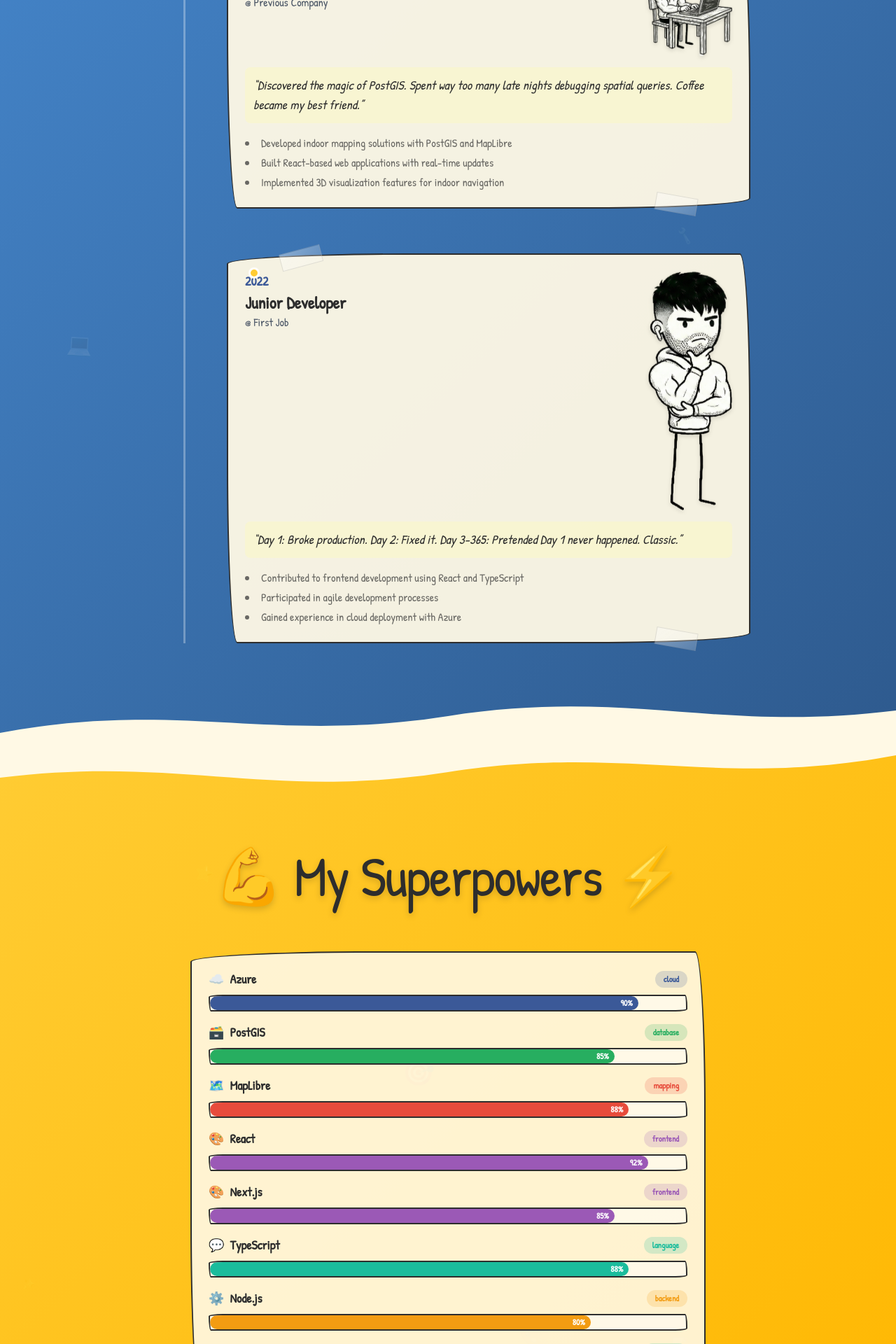
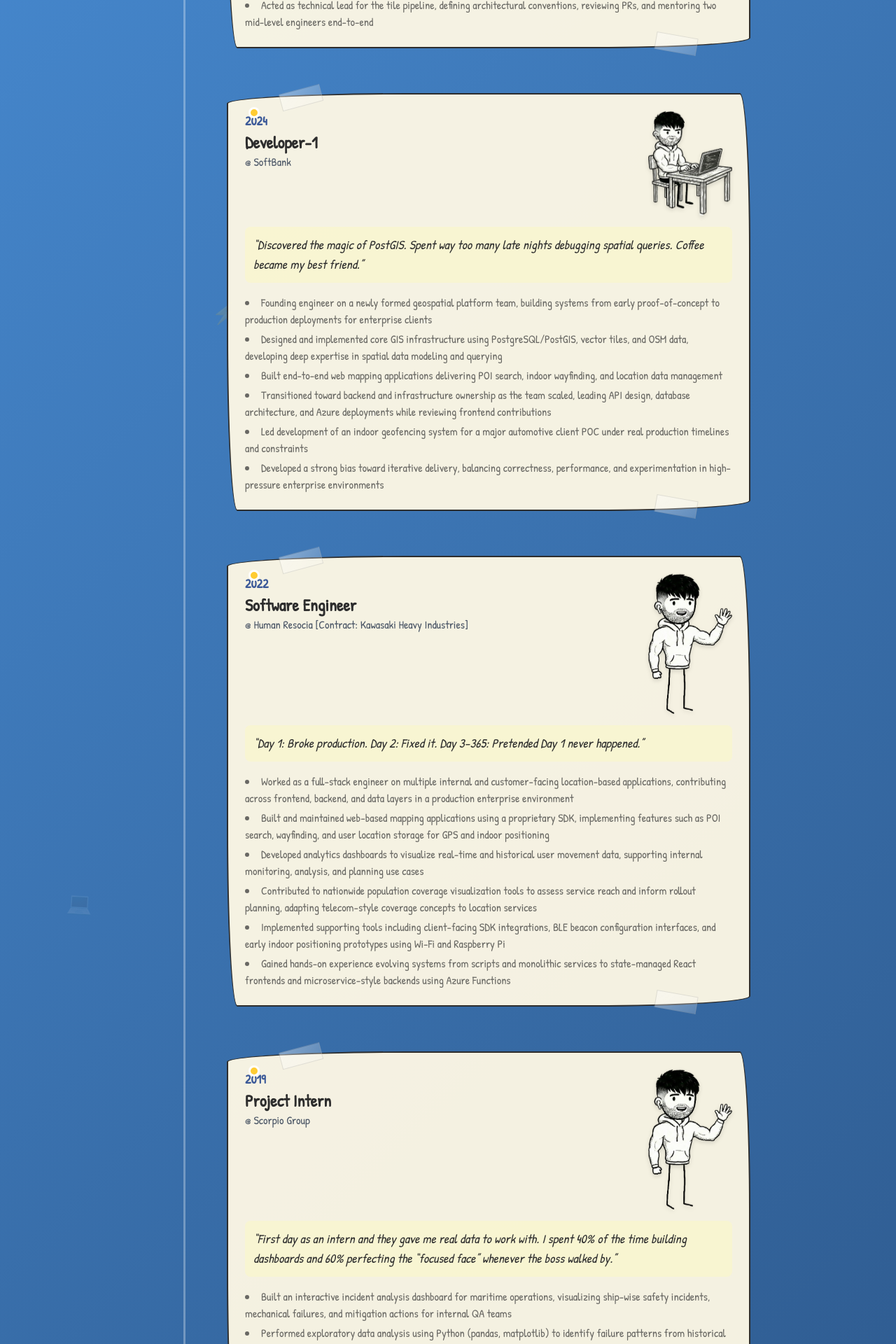
Before and after one commit to architpai/diary-of-archit, a Next.js app: page / in a window 1280 px wide. Shown: the part 2169-4089 px from the top of the page at 70% size. Built offline with nearby package versions, Linux system fonts and the light colour scheme.

Commit message:
feat: update content.json and doodle animation

```diff
--- a/components/Contact.tsx
+++ b/components/Contact.tsx
@@ -34,11 +34,10 @@
         {!isSerious && (
           <motion.div
             className="flex-shrink-0"
-            initial={{ opacity: 0, x: -50 }}
+            initial={{ opacity: 0, x: 50 }}
             whileInView={{ opacity: 1, x: 0 }}
             viewport={{ once: true }}
-            animate={{ y: [0, -8, 0] }}
-            transition={{ duration: 3, repeat: Infinity, ease: "easeInOut" }}
+            transition={{ duration: 0.8, ease: "easeOut" }}
           >
             <Image
               src="/avatar/namaste_pose.png"
--- a/components/FloatingDoodles.tsx
+++ b/components/FloatingDoodles.tsx
@@ -2,6 +2,7 @@
 
 import { motion } from 'framer-motion';
 import { useSeriousMode } from '@/contexts/SeriousModeContext';
+import { useState, useEffect } from 'react';
 
 interface Doodle {
   content: string;
@@ -42,17 +43,19 @@
   }));
 }
 
-export default function FloatingDoodles({
-  variant = 'mixed',
+export default function FloatingDoodles({   variant = 'mixed',
   density = 'normal',
   className = ''
 }: FloatingDoodlesProps) {
   const { isSerious } = useSeriousMode();
+  const [doodles, setDoodles] = useState<Doodle[]>([]);
+
+  useEffect(() => {
+    setDoodles(generateDoodles(variant, density));
+  }, [variant, density]);
 
   // Hide in serious mode
   if (isSerious) return null;
-
-  const doodles = generateDoodles(variant, density);
 
   return (
     <div className={`absolute inset-0 overflow-hidden pointer-events-none z-0 ${className}`}>
--- a/components/Skills.tsx
+++ b/components/Skills.tsx
@@ -19,7 +19,10 @@
   mapping: '#e74c3c',
   frontend: '#9b59b6',
   backend: '#f39c12',
-  language: '#1abc9c',
+  domain: '#f1c40f',
+  graphics: '#e67e22',
+  architecture: '#7f8c8d',
+  devops: '#1abc9c',
 };
 
 // Category icons
@@ -29,7 +32,10 @@
   mapping: '🗺️',
   frontend: '🎨',
   backend: '⚙️',
-  language: '💬',
+  domain: '🎯',
+  graphics: '🧱',
+  architecture: '🏗️',
+  devops: '🛠️',
 };
 
 export default function Skills() {
--- a/components/Timeline.tsx
+++ b/components/Timeline.tsx
@@ -12,7 +12,7 @@
 const doodlePoses: Record<string, string> = {
   celebration: '/avatar/victory_pose.png',
   coding: '/avatar/coding_pose.png',
-  newbie: '/avatar/thinking_pose.png',
+  newbie: '/avatar/waving_pose.png',
 };
 
 interface Experience {
--- a/data/content.json
+++ b/data/content.json
@@ -1,25 +1,25 @@
 {
   "personal": {
     "name": "Archit Pai",
-    "title": "Developer",
-    "tagline": "Building cool stuff, one bug at a time",
+    "title": "Full-Stack Engineer | Geospatial Systems",
+    "tagline": "Building scalable systems, one experiment at a time",
     "hobbies": [
       {
-        "id": "pokemon",
-        "title": "Pokémon TCG",
-        "narrative": "Some kids collected sports cards. I collected pocket monsters. Still do, actually. My Charizard collection is worth more than my first salary (don't tell anyone).",
+        "id": "pokemon-rom-dev",
+        "title": "Pokémon ROM development",
+        "narrative": "Building custom ROMs for Pokémon games because apparently FireRed wasn't perfect enough. Nintendo’s lawyers have not been contacted (yet).",
         "icon": "🎴"
       },
       {
         "id": "gym",
         "title": "Gym & Fitness",
-        "narrative": "Remember when I said I'd start going to the gym 'next Monday'? Well, I finally did. Now I'm addicted to the pain. Send help.",
+        "narrative": "Started training to be the next Mr. Olympia. Now I’m addicted to discipline and soreness. Send help.",
         "icon": "💪"
       },
       {
         "id": "llm",
         "title": "Local LLM Experiments",
-        "narrative": "Running AI models on my MacBook Pro M4 Pro like a mad scientist. My laptop sounds like a jet engine sometimes, but hey, at least it's learning.",
+        "narrative": "Running LLMs locally and experimenting with fine-tuning, RAG pipelines, and my own “Claude-like” coding assistant. My laptop sounds like a jet engine sometimes.",
         "icon": "🤖"
       }
     ],
@@ -28,28 +28,34 @@
   "experiences": [
     {
       "id": "exp-1",
-      "date": "2024",
-      "professionalTitle": "Senior Developer",
-      "company": "Tech Company",
-      "diaryNarrative": "Finally got promoted! Mom was so proud she called all the relatives. ALL of them. My phone didn't stop ringing for a week.",
+      "date": "2025",
+      "professionalTitle": "Developer-2",
+      "company": "Stealth Startup",
+      "diaryNarrative": "Finally got promoted. Mom was so proud she called all the relatives. All of them. My phone didn’t stop ringing for a week. Worth it.",
       "resumeBulletPoints": [
-        "Led development of enterprise geospatial applications",
-        "Architected cloud-native solutions using Azure services",
-        "Mentored junior developers and conducted code reviews"
+        "First engineering hire, serving as the bridge between mapping research and production engineering; contributed across map rendering, routing, analytics, positioning, and data pipelines as the company scaled from zero to production",
+        "Architected and owned the hybrid map tile delivery system, balancing real-time updates, database load, and infrastructure cost for high-density geospatial datasets",
+        "Led the evolution from static → dynamic → hybrid tile generation, validating design assumptions with benchmarks and pivoting mid-implementation to avoid long-term scalability failures",
+        "Designed trigger-based tile regeneration and cache invalidation across cold storage and Redis hot cache, enabling near-real-time updates while preventing low-zoom regeneration storms",
+        "Solved low-zoom performance bottlenecks involving millions of features by introducing category-aware zoom visibility and locality-based invalidation strategies",
+        "Acted as technical lead for the tile pipeline, defining architectural conventions, reviewing PRs, and mentoring two mid-level engineers end-to-end"
       ],
       "isResumeWorthy": true,
       "doodleType": "celebration"
     },
     {
       "id": "exp-2",
-      "date": "2023",
-      "professionalTitle": "Full Stack Developer",
-      "company": "Previous Company",
+      "date": "2024",
+      "professionalTitle": "Developer-1",
+      "company": "SoftBank",
       "diaryNarrative": "Discovered the magic of PostGIS. Spent way too many late nights debugging spatial queries. Coffee became my best friend.",
       "resumeBulletPoints": [
-        "Developed indoor mapping solutions with PostGIS and MapLibre",
-        "Built React-based web applications with real-time updates",
-        "Implemented 3D visualization features for indoor navigation"
+        "Founding engineer on a newly formed geospatial platform team, building systems from early proof-of-concept to production deployments for enterprise clients",
+        "Designed and implemented core GIS infrastructure using PostgreSQL/PostGIS, vector tiles, and OSM data, developing deep expertise in spatial data modeling and querying",
+        "Built end-to-end web mapping applications delivering POI search, indoor wayfinding, and location data management",
+        "Transitioned toward backend and infrastructure ownership as the team scaled, leading API design, database architecture, and Azure deployments while reviewing frontend contributions",
+        "Led development of an indoor geofencing system for a major automotive client POC under real production timelines and constraints",
+        "Developed a strong bias toward iterative delivery, balancing correctness, performance, and experimentation in high-pressure enterprise environments"
       ],
       "isResumeWorthy": true,
       "doodleType": "coding"
@@ -57,31 +63,121 @@
     {
       "id": "exp-3",
       "date": "2022",
-      "professionalTitle": "Junior Developer",
-      "company": "First Job",
-      "diaryNarrative": "Day 1: Broke production. Day 2: Fixed it. Day 3-365: Pretended Day 1 never happened. Classic.",
+      "professionalTitle": "Software Engineer",
+      "company": "Human Resocia [Contract: Kawasaki Heavy Industries]",
+      "diaryNarrative": "Day 1: Broke production. Day 2: Fixed it. Day 3–365: Pretended Day 1 never happened.",
       "resumeBulletPoints": [
-        "Contributed to frontend development using React and TypeScript",
-        "Participated in agile development processes",
-        "Gained experience in cloud deployment with Azure"
+        "Worked as a full-stack engineer on multiple internal and customer-facing location-based applications, contributing across frontend, backend, and data layers in a production enterprise environment",
+        "Built and maintained web-based mapping applications using a proprietary SDK, implementing features such as POI search, wayfinding, and user location storage for GPS and indoor positioning",
+        "Developed analytics dashboards to visualize real-time and historical user movement data, supporting internal monitoring, analysis, and planning use cases",
+        "Contributed to nationwide population coverage visualization tools to assess service reach and inform rollout planning, adapting telecom-style coverage concepts to location services",
+        "Implemented supporting tools including client-facing SDK integrations, BLE beacon configuration interfaces, and early indoor positioning prototypes using Wi-Fi and Raspberry Pi",
+        "Gained hands-on experience evolving systems from scripts and monolithic services to state-managed React frontends and microservice-style backends using Azure Functions"
+      ],
+      "isResumeWorthy": true,
+      "doodleType": "newbie"
+    },
+    {
+      "id": "exp-4",
+      "date": "2019",
+      "professionalTitle": "Project Intern",
+      "company": "Scorpio Group",
+      "diaryNarrative": "First day as an intern and they gave me real data to work with. I spent 40% of the time building dashboards and 60% perfecting the “focused face” whenever the boss walked by.",
+      "resumeBulletPoints": [
+        "Built an interactive incident analysis dashboard for maritime operations, visualizing ship-wise safety incidents, mechanical failures, and mitigation actions for internal QA teams",
+        "Performed exploratory data analysis using Python (pandas, matplotlib) to identify failure patterns from historical incident and maintenance datasets",
+        "Designed a basic data ingestion pipeline and implemented an early predictive model for mechanical part failures, translating operational data into actionable insights",
+        "Developed a React-based frontend with coordinated interactive charts supporting time-range filtering and cross-chart highlighting"
       ],
       "isResumeWorthy": true,
       "doodleType": "newbie"
     }
   ],
   "skills": [
-    { "name": "Azure", "level": 90, "category": "cloud" },
-    { "name": "PostGIS", "level": 85, "category": "database" },
-    { "name": "MapLibre", "level": 88, "category": "mapping" },
-    { "name": "React", "level": 92, "category": "frontend" },
-    { "name": "Next.js", "level": 85, "category": "frontend" },
-    { "name": "TypeScript", "level": 88, "category": "language" },
-    { "name": "Node.js", "level": 80, "category": "backend" },
-    { "name": "Python", "level": 75, "category": "language" }
+    {
+      "name": "Geospatial Systems & Mapping",
+      "level": 92,
+      "category": "domain"
+    },
+    {
+      "name": "Vector Tiles (MVT)",
+      "level": 88,
+      "category": "mapping"
+    },
+    {
+      "name": "Wayfinding",
+      "level": 88,
+      "category": "mapping"
+    },
+    {
+      "name": "MapLibre",
+      "level": 92,
+      "category": "mapping"
+    },
+    {
+      "name": "PostgreSQL (PostGIS)",
+      "level": 90,
+      "category": "database"
+    },
+    {
+      "name": "Redis & Caching",
+      "level": 88,
+      "category": "database"
+    },
+    {
+      "name": "React",
+      "level": 92,
+      "category": "frontend"
+    },
+    {
+      "name": "TypeScript",
+      "level": 85,
+      "category": "frontend"
+    },
+    {
+      "name": "State Management (Redux)",
+      "level": 88,
+      "category": "frontend"
+    },
+    {
+      "name": "Node.js (Express/Fastify)",
+      "level": 85,
+      "category": "backend"
+    },
+    {
+      "name": "Python",
+      "level": 75,
+      "category": "backend"
+    },
+    {
+      "name": "Azure Cloud Services",
+      "level": 88,
+      "category": "cloud"
+    },
+    {
+      "name": "Docker & Containerization",
+      "level": 80,
+      "category": "devops"
+    },
+    {
+      "name": "CI/CD (Azure DevOps)",
+      "level": 80,
+      "category": "devops"
+    },
+    {
+      "name": "Three.js (3D Visualization)",
+      "level": 82,
+      "category": "graphics"
+    },
+    {
+      "name": "System Design & Microservices",
+      "level": 90,
+      "category": "architecture"
+    }
   ],
   "contact": {
-    "email": "archit@example.com",
-    "github": "github.com/archit",
-    "linkedin": "linkedin.com/in/archit"
+    "email": "architpai.dev@gmail.com",
+    "github": "github.com/architpai",
+    "linkedin": "linkedin.com/in/paiarchit"
   }
 }
```
